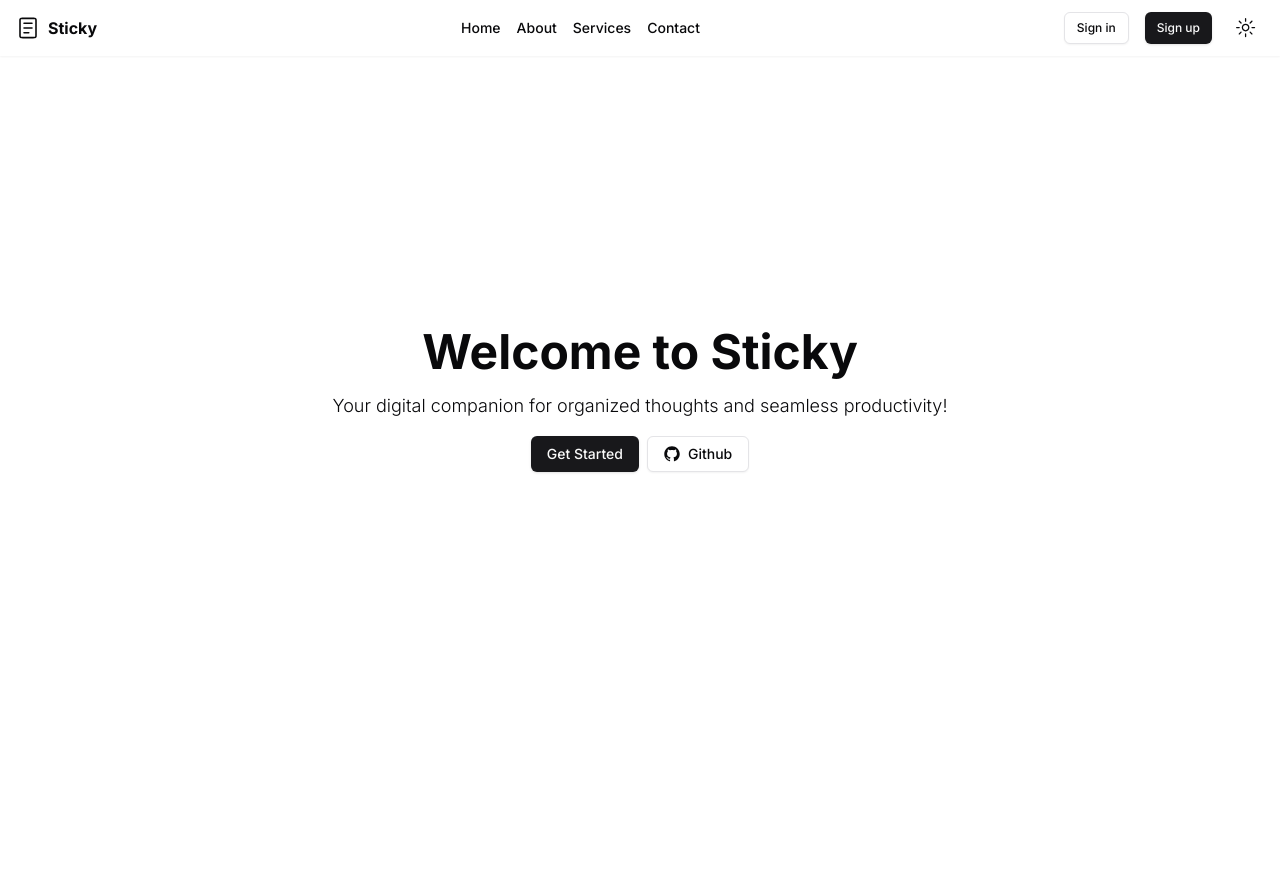
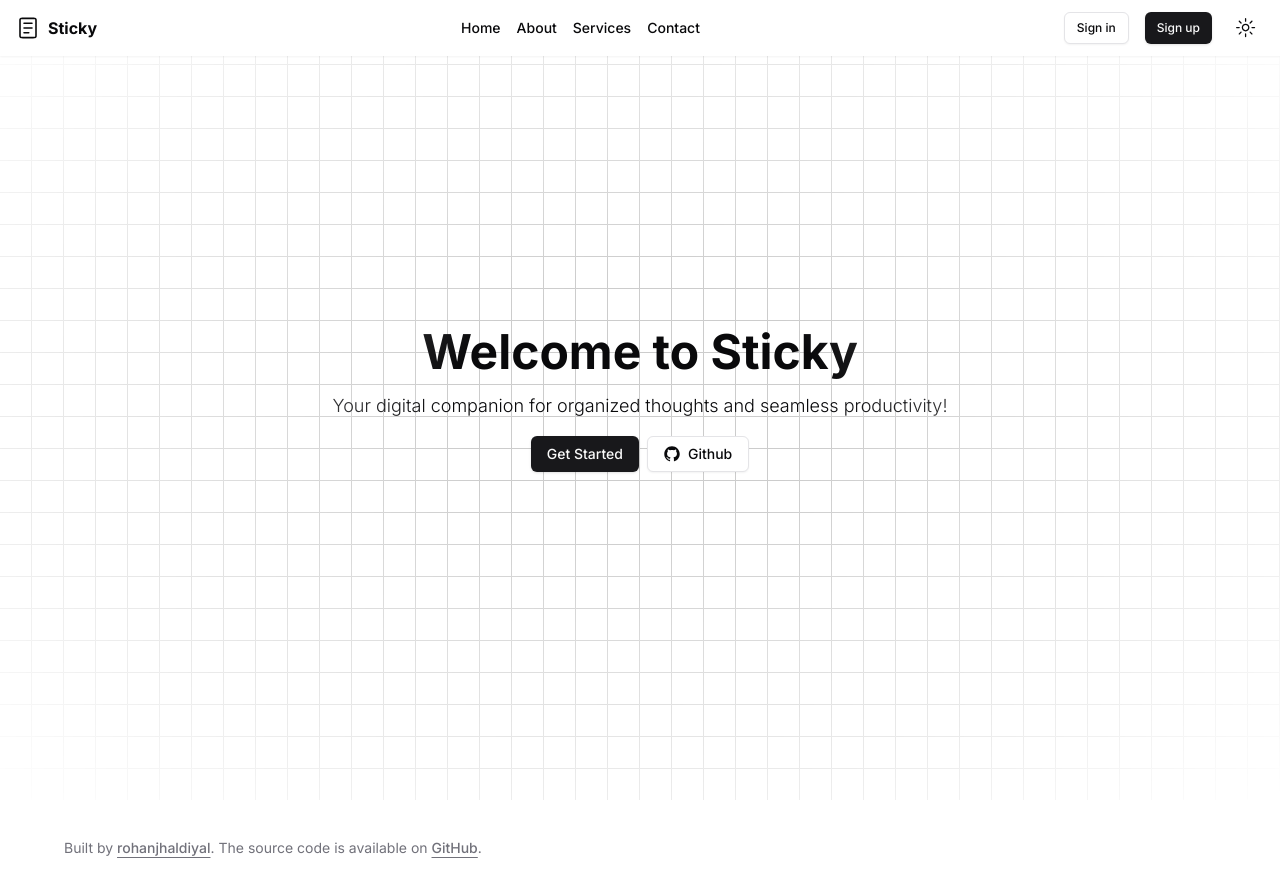
Before and after one commit to rohanjhaldiyal/sticky, a Next.js app: page / in a window 1280 px wide. Before the commit the page ends 800 px from the top, so only its background shows below. Built offline with nearby package versions, Linux system fonts and the light colour scheme.

Commit message:
chore: Add footer component and update dependencies

```diff
--- a/package.json
+++ b/package.json
@@ -14,6 +14,8 @@
     "@radix-ui/react-slot": "^1.0.2",
     "class-variance-authority": "^0.7.0",
     "clsx": "^2.1.1",
+    "framer-motion": "^11.2.2",
+    "mini-svg-data-uri": "^1.4.4",
     "next": "14.2.3",
     "next-themes": "^0.3.0",
     "react": "^18",
--- a/src/app/page.tsx
+++ b/src/app/page.tsx
@@ -1,12 +1,14 @@
 import { Navbar } from "@/components/navbar";
 import  Hero from "@/components/hero";
 import Image from "next/image";
+import { Footer } from "@/components/footer";
 
 export default function Home() {
   return (
     <>
       <Navbar />
       <Hero />
+      <Footer />
     </>
   );
 }
--- /dev/null
+++ b/src/components/footer.tsx
@@ -0,0 +1,30 @@
+
+export function Footer() {
+  return (
+    <footer className="py-6 md:px-8 md:py-0">
+      <div className="container flex flex-col items-center justify-between gap-4 md:h-24 md:flex-row">
+        <p className="text-balance text-center text-sm leading-loose text-muted-foreground md:text-left">
+          Built by{" "}
+          <a
+            href={"https://twitter.com/rohanjhaldiyal"}
+            target="_blank"
+            rel="noreferrer"
+            className="font-medium underline underline-offset-4"
+          >
+            rohanjhaldiyal
+          </a>
+          . The source code is available on{" "}
+          <a
+            href={"https://github.com/rohanjhaldiyal/sticky"}
+            target="_blank"
+            rel="noreferrer"
+            className="font-medium underline underline-offset-4"
+          >
+            GitHub
+          </a>
+          .
+        </p>
+      </div>
+    </footer>
+  )
+}
--- a/src/components/hero.tsx
+++ b/src/components/hero.tsx
@@ -4,10 +4,16 @@
 
 export default function Hero() {
   return (
+    <div className="h-[50rem] w-full dark:bg-black bg-white  dark:bg-grid-white/[0.2] bg-grid-black/[0.2] relative flex items-center justify-center">
+      {/* Radial gradient for the container to give a faded look */}
+      <div className="absolute pointer-events-none inset-0 flex items-center justify-center dark:bg-black bg-white [mask-image:radial-gradient(ellipse_at_center,transparent_20%,black)]"></div>
       <div className="flex flex-col items-center justify-center min-h-svh w-full">
-      <h1 className="text-center text-5xl font-bold mb-4">Welcome to Sticky</h1>
+        <h1 className="text-center text-5xl font-bold mb-4">
+          Welcome to Sticky
+        </h1>
         <h2 className="text-center text-lg font-light mb-4">
-        Your digital companion for organized thoughts and seamless productivity!
+          Your digital companion for organized thoughts and seamless
+          productivity!
         </h2>
         <div className="flex flex-row gap-2 items-center justify-center">
           <Button>Get Started</Button>
@@ -16,5 +22,6 @@
           </Button>
         </div>
       </div>
+    </div>
   );
 }
--- a/tailwind.config.ts
+++ b/tailwind.config.ts
@@ -1,20 +1,35 @@
-import type { Config } from "tailwindcss"
+import type { Config } from "tailwindcss";
+import defaultTheme from "tailwindcss/defaultTheme";
+import svgToDataUri from "mini-svg-data-uri";
+import colors from "tailwindcss/colors";
+import flattenColorPalette from "tailwindcss/lib/util/flattenColorPalette";
 
-const config = {
-  darkMode: ["class"],
+const addVariablesForColors = ({ addBase, theme }: any) => {
+  let allColors = flattenColorPalette(theme("colors"));
+  let newVars = Object.fromEntries(
+    Object.entries(allColors).map(([key, val]) => [`--${key}`, val])
+  );
+
+  addBase({
+    ":root": newVars,
+  });
+};
+
+const config: Config = {
+  darkMode: ["class"], // Enable dark mode with a class
   content: [
-    './pages/**/*.{ts,tsx}',
-    './components/**/*.{ts,tsx}',
-    './app/**/*.{ts,tsx}',
-    './src/**/*.{ts,tsx}',
-	],
-  prefix: "",
+    "./pages/**/*.{ts,tsx}", // Scan these directories for class names
+    "./components/**/*.{ts,tsx}",
+    "./app/**/*.{ts,tsx}",
+    "./src/**/*.{ts,tsx}",
+  ],
+  prefix: "", // No prefix for utility classes
   theme: {
     container: {
-      center: true,
-      padding: "2rem",
+      center: true, // Center the container
+      padding: "2rem", // Add 2rem padding to the container
       screens: {
-        "2xl": "1400px",
+        "2xl": "1400px", // Define the max-width for 2xl screens
       },
     },
     extend: {
@@ -54,9 +69,9 @@
         },
       },
       borderRadius: {
-        lg: "var(--radius)",
-        md: "calc(var(--radius) - 2px)",
-        sm: "calc(var(--radius) - 4px)",
+        lg: "var(--radius)", // Custom large border radius
+        md: "calc(var(--radius) - 2px)", // Custom medium border radius
+        sm: "calc(var(--radius) - 4px)", // Custom small border radius
       },
       keyframes: {
         "accordion-down": {
@@ -69,12 +84,37 @@
         },
       },
       animation: {
-        "accordion-down": "accordion-down 0.2s ease-out",
-        "accordion-up": "accordion-up 0.2s ease-out",
+        "accordion-down": "accordion-down 0.2s ease-out", // Accordion down animation
+        "accordion-up": "accordion-up 0.2s ease-out", // Accordion up animation
       },
     },
   },
-  plugins: [require("tailwindcss-animate")],
-} satisfies Config
+  plugins: [
+    require("tailwindcss-animate"),
+    addVariablesForColors,
+    function ({ matchUtilities, theme }: any) {
+      matchUtilities(
+        {
+          "bg-grid": (value: any) => ({
+            backgroundImage: `url("${svgToDataUri(
+              `<svg xmlns="http://www.w3.org/2000/svg" viewBox="0 0 32 32" width="32" height="32" fill="none" stroke="${value}"><path d="M0 .5H31.5V32"/></svg>`
+            )}")`,
+          }),
+          "bg-grid-small": (value: any) => ({
+            backgroundImage: `url("${svgToDataUri(
+              `<svg xmlns="http://www.w3.org/2000/svg" viewBox="0 0 32 32" width="8" height="8" fill="none" stroke="${value}"><path d="M0 .5H31.5V32"/></svg>`
+            )}")`,
+          }),
+          "bg-dot": (value: any) => ({
+            backgroundImage: `url("${svgToDataUri(
+              `<svg xmlns="http://www.w3.org/2000/svg" viewBox="0 0 32 32" width="16" height="16" fill="none"><circle fill="${value}" id="pattern-circle" cx="10" cy="10" r="1.6257413380501518"></circle></svg>`
+            )}")`,
+          }),
+        },
+        { values: flattenColorPalette(theme("backgroundColor")), type: "color" }
+      );
+    },
+  ],
+};
 
-export default config
+export default config;
```
Also changed, not shown: 1 other file (tests, documents, lock files or other folders). Lines whose indentation alone changed are shown as unchanged.
